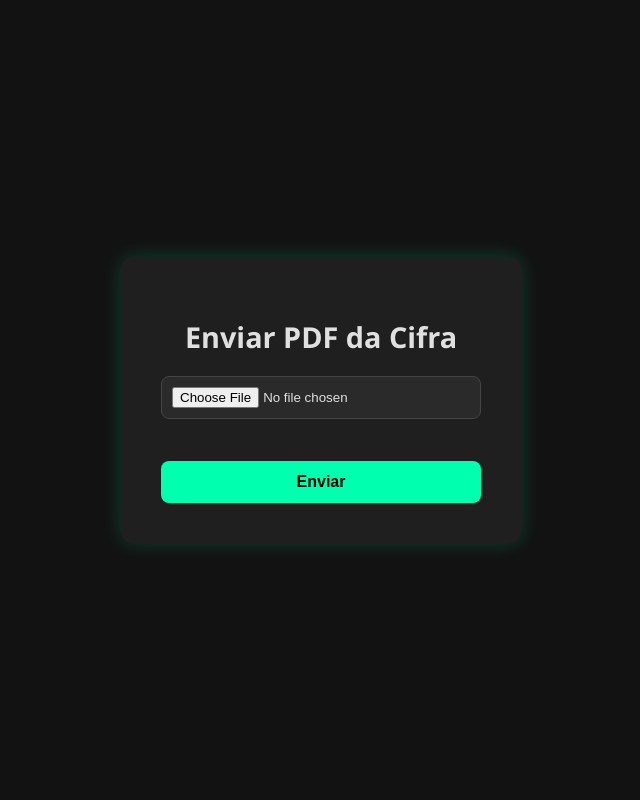
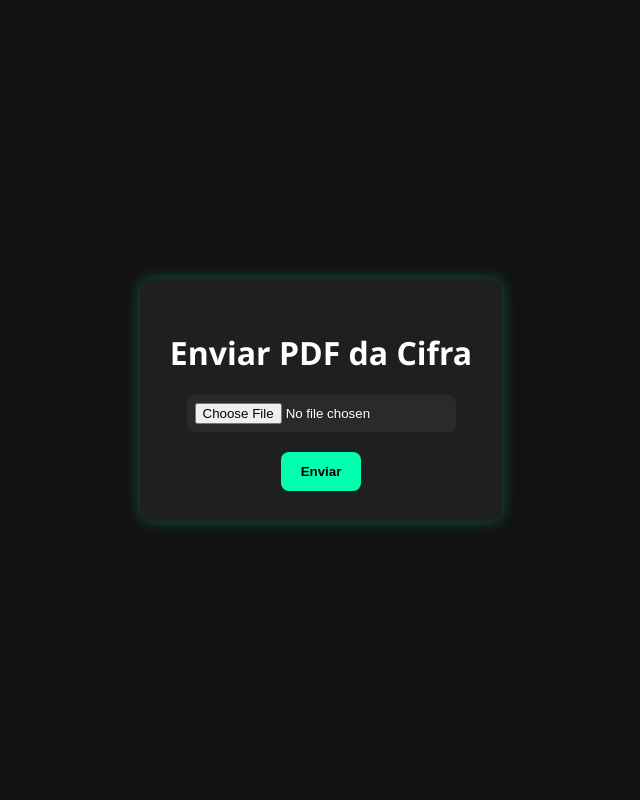
Before and after one commit to fireprojectx/ciframusic, a FastAPI app: page / in a window 1280 px wide. Shown: the whole page, without its empty margins (319-959 px from the left). Run offline with FastAPI, Linux system fonts and the light colour scheme.

Commit message:
melhorando estilo

```diff
--- a/main.py
+++ b/main.py
@@ -10,9 +10,11 @@ app = FastAPI()
 app.mount("/static", StaticFiles(directory="static"), name="static")
 templates = Jinja2Templates(directory="templates")
 
+
 @app.get("/", response_class=HTMLResponse)
 def form(request: Request):
     return templates.TemplateResponse("form.html", {"request": request})
+
 
 @app.post("/upload", response_class=HTMLResponse)
 async def upload(request: Request, file: UploadFile):
@@ -20,15 +22,43 @@ async def upload(request: Request, file: UploadFile):
     texto_extraido = extrair_texto_pdf(conteudo_pdf)
     resposta = formatar_com_gpt(texto_extraido)
 
+    linhas = separar_cifras_letra(resposta.get("cifra", ""))
+
     return templates.TemplateResponse("presentation.html", {
         "request": request,
         "titulo": resposta.get("titulo", "Sem título"),
         "autor": resposta.get("autor", "Desconhecido"),
-        "cifra": resposta.get("cifra", "")
-        # Não precisa passar "velocidade" aqui, pois será controlada na tela
+        "linhas": linhas
     })
+
 
 def extrair_texto_pdf(pdf_bytes):
     with fitz.open(stream=pdf_bytes, filetype="pdf") as doc:
         texto = "\n".join(page.get_text() for page in doc)
     return texto
+
+
+def separar_cifras_letra(cifra: str):
+    linhas_processadas = []
+    for linha in cifra.split('\n'):
+        cifra_linha = ""
+        letra_linha = ""
+        i = 0
+        while i < len(linha):
+            if linha[i] == '[':
+                j = linha.find(']', i)
+                if j != -1:
+                    acorde = linha[i:j+1]
+                    cifra_linha += acorde
+                    letra_linha += ' ' * (j + 1 - i)
+                    i = j + 1
+                else:
+                    cifra_linha += linha[i]
+                    letra_linha += ' '
+                    i += 1
+            else:
+                cifra_linha += ' '
+                letra_linha += linha[i]
+                i += 1
+        linhas_processadas.append({"cifra": cifra_linha, "letra": letra_linha})
+    return linhas_processadas
--- a/templates/form.html
+++ b/templates/form.html
@@ -4,67 +4,43 @@
   <meta charset="UTF-8">
   <title>Upload de Cifra</title>
   <style>
-    :root {
-      --bg-color: #121212;
-      --primary-color: #1f1f1f;
-      --accent-color: #00ffae;
-      --text-color: #e0e0e0;
-      --button-color: #00ffae;
-      --button-text: #000;
-    }
-
-    * {
-      box-sizing: border-box;
-    }
-
     body {
-      margin: 0;
-      padding: 0;
-      background-color: var(--bg-color);
-      color: var(--text-color);
-      font-family: 'Segoe UI', Tahoma, Geneva, Verdana, sans-serif;
+      background-color: #121212;
+      color: #fff;
+      font-family: 'Segoe UI', sans-serif;
       display: flex;
       justify-content: center;
       align-items: center;
       height: 100vh;
+      margin: 0;
     }
 
     .container {
-      background-color: var(--primary-color);
-      padding: 40px;
+      background-color: #1f1f1f;
+      padding: 30px;
       border-radius: 12px;
-      box-shadow: 0 0 20px rgba(0, 255, 174, 0.2);
+      box-shadow: 0 0 15px rgba(0, 255, 174, 0.3);
       text-align: center;
-      width: 100%;
-      max-width: 400px;
-    }
-
-    h1 {
-      margin-bottom: 20px;
-      font-size: 1.8rem;
     }
 
     input[type="file"] {
-      background: #2a2a2a;
-      color: var(--text-color);
-      padding: 10px;
-      border: 1px solid #444;
+      margin-bottom: 20px;
+      padding: 8px;
       border-radius: 8px;
-      margin-bottom: 20px;
-      width: 100%;
+      border: none;
+      background-color: #2a2a2a;
+      color: #fff;
     }
 
     button {
-      background-color: var(--button-color);
-      color: var(--button-text);
+      background-color: #00ffae;
       border: none;
+      color: #000;
       padding: 12px 20px;
-      font-size: 1rem;
       font-weight: bold;
       border-radius: 8px;
       cursor: pointer;
-      transition: 0.3s ease;
-      width: 100%;
+      transition: 0.3s;
     }
 
     button:hover {
@@ -76,7 +52,7 @@
   <div class="container">
     <h1>Enviar PDF da Cifra</h1>
     <form action="/upload" method="post" enctype="multipart/form-data">
-      <input type="file" name="file" required><br><br>
+      <input type="file" name="file" required><br>
       <button type="submit">Enviar</button>
     </form>
   </div>
```
Also changed, not shown: templates/presentation.html (+5 -28 lines).
